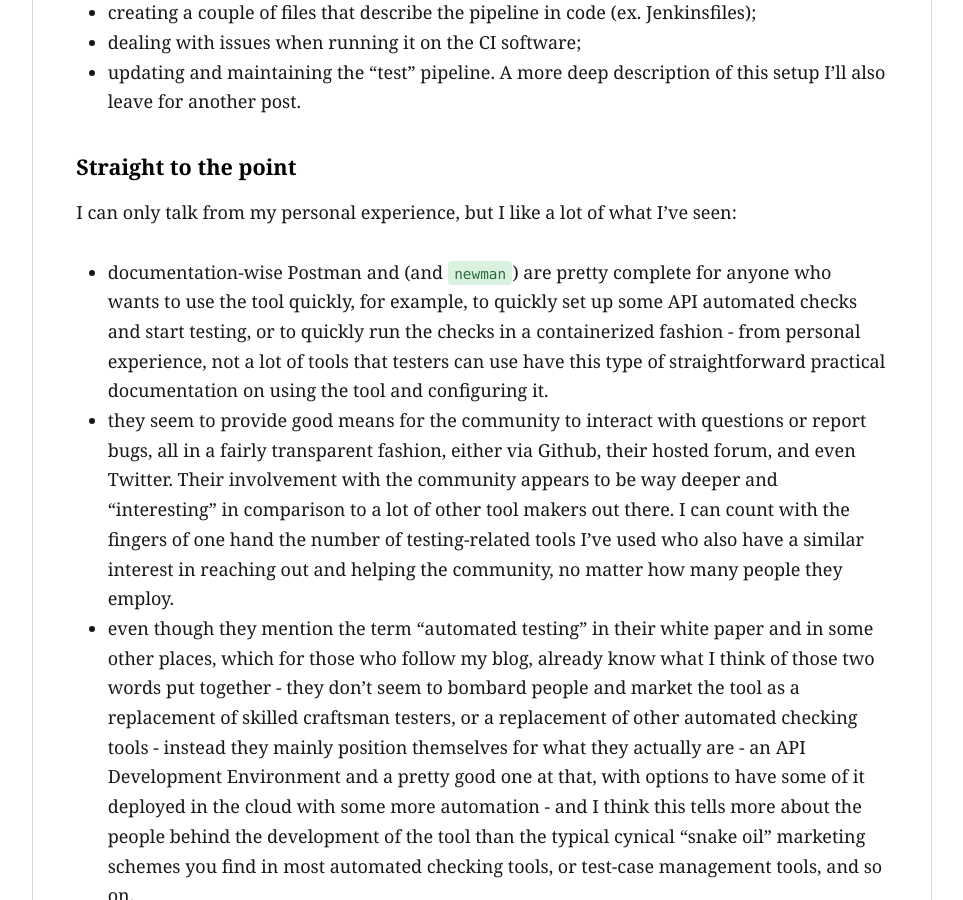
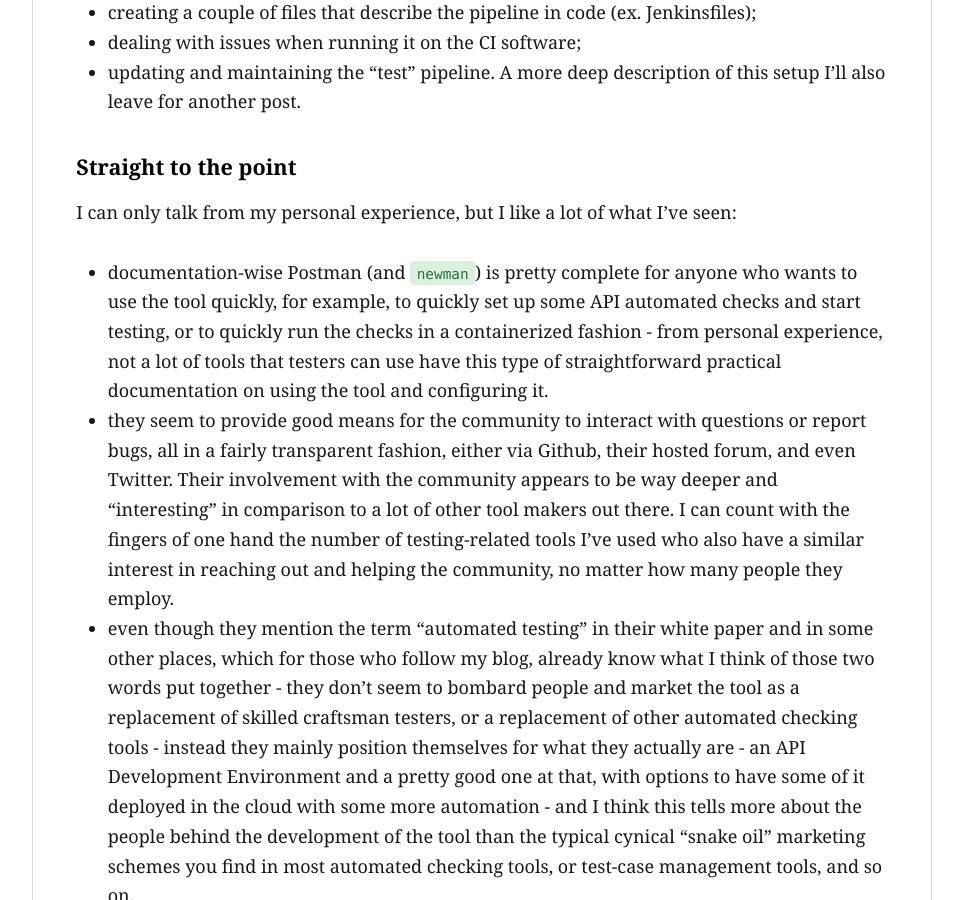
Before and after one commit to filfreire/filfreire.github.io, a Jekyll site: the page built from _posts/2019-05-22-frail_castiron_ep1.md, in a window 1280 px wide and 900 px high, scrolled down 3950 px. Shown: the whole window, without its empty margins (158-1121 px from the left). Built offline with Jekyll 4.4.1, drawn with Linux system fonts in a browser that asks for light colours.

Commit message:
small fix postman

```diff
--- a/_posts/2019-05-22-frail_castiron_ep1.md
+++ b/_posts/2019-05-22-frail_castiron_ep1.md
@@ -56,7 +56,7 @@ As for the volume of work of making execution of the automated checks, in this c
 ### Straight to the point
 
 I can only talk from my personal experience, but I like a lot of what I've seen:
- - documentation-wise Postman and (and `newman`) are pretty complete for anyone who wants to use the tool quickly, for example, to quickly set up some API automated checks and start testing, or to quickly run the checks in a containerized fashion - from personal experience, not a lot of tools that testers can use have this type of straightforward practical documentation on using the tool and configuring it.
+ - documentation-wise Postman (and `newman`) is pretty complete for anyone who wants to use the tool quickly, for example, to quickly set up some API automated checks and start testing, or to quickly run the checks in a containerized fashion - from personal experience, not a lot of tools that testers can use have this type of straightforward practical documentation on using the tool and configuring it.
  - they seem to provide good means for the community to interact with questions or report bugs, all in a fairly transparent fashion, either via Github, their hosted forum, and even Twitter. Their involvement with the community appears to be way deeper and "interesting" in comparison to a lot of other tool makers out there. I can count with the fingers of one hand the number of testing-related tools I've used who also have a similar interest in reaching out and helping the community, no matter how many people they employ.
  - even though they mention the term "automated testing" in their white paper and in some other places, which for those who follow my blog, already know what I think of those two words put together - they don't seem to bombard people and market the tool as a replacement of skilled craftsman testers, or a replacement of other automated checking tools - instead they mainly position themselves for what they actually are - an API Development Environment and a pretty good one at that, with options to have some of it deployed in the cloud with some more automation - and I think this tells more about the people behind the development of the tool than the typical cynical "snake oil" marketing schemes you find in most automated checking tools, or test-case management tools, and so on.
 
```
